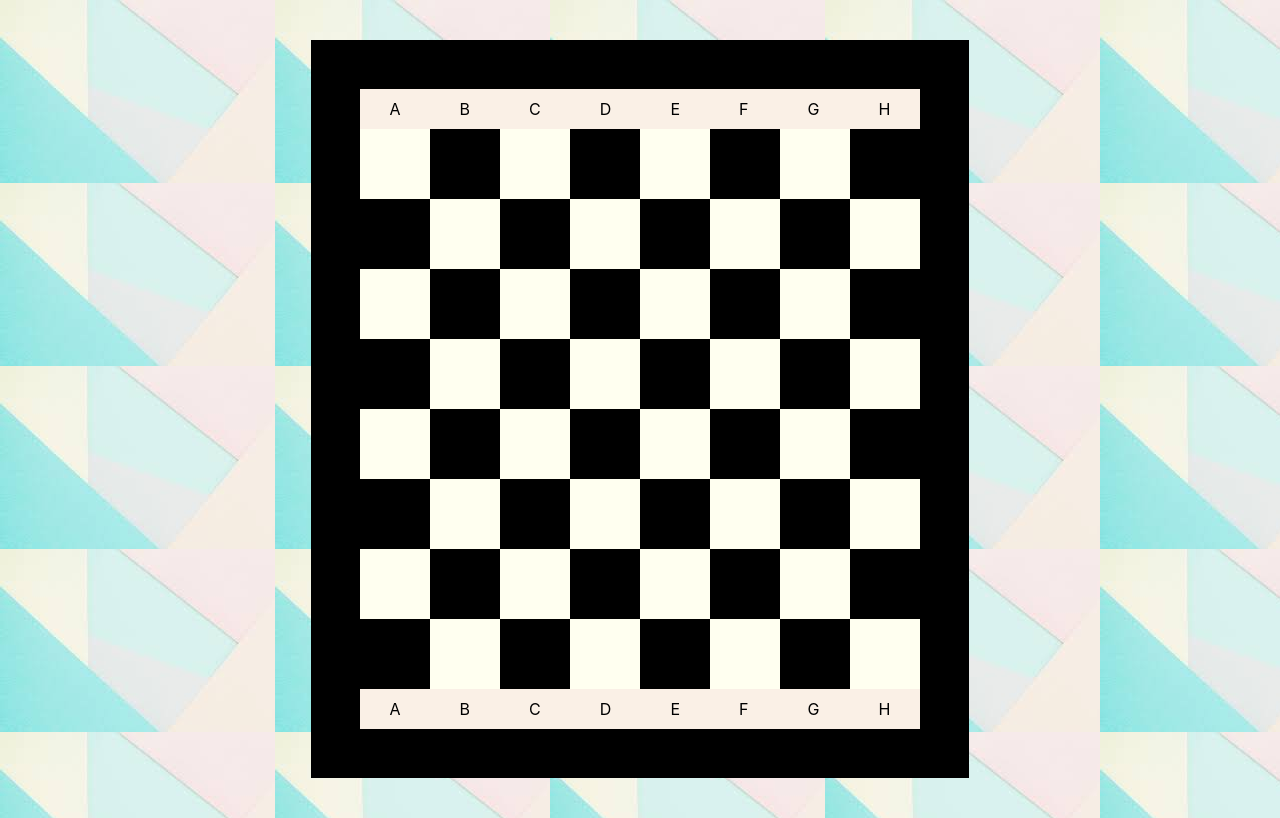
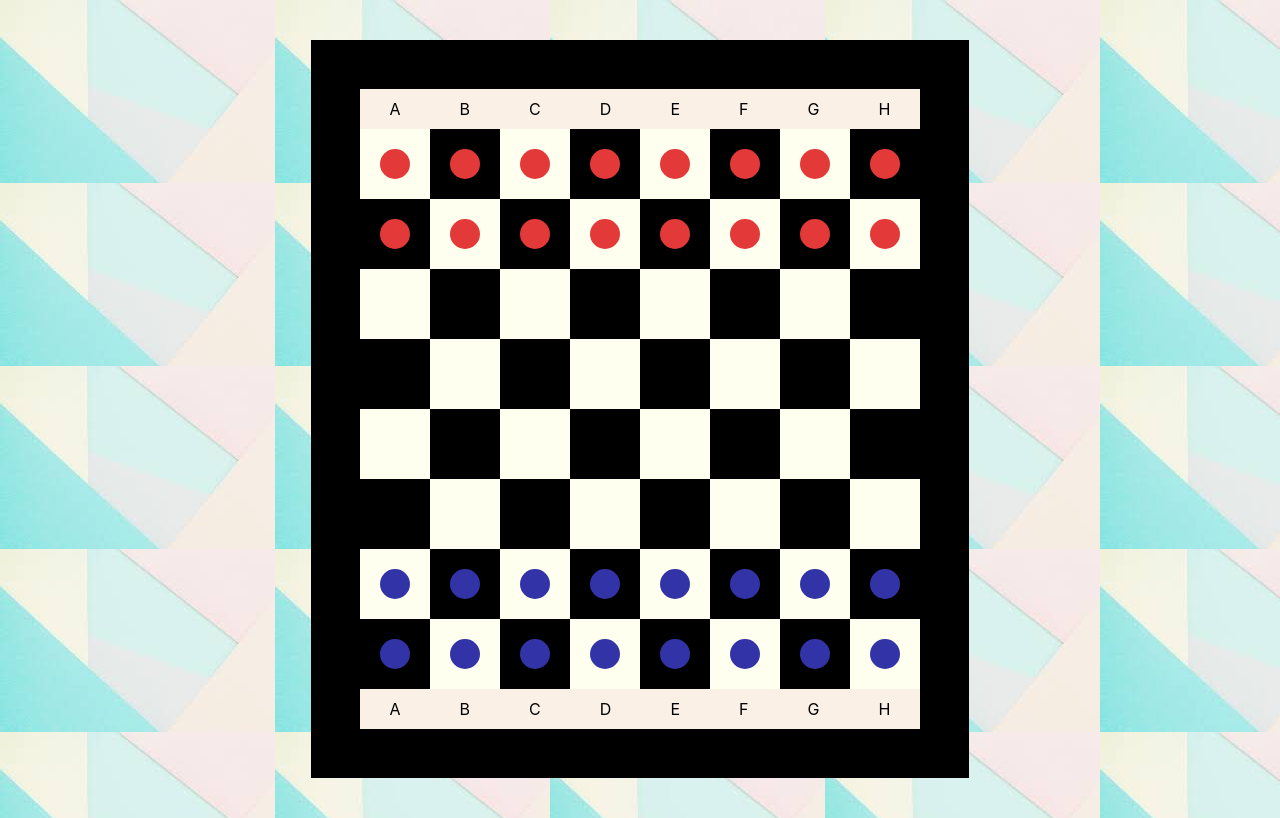
Before and after one commit to nemiasalc56/Chess-Trekkers, a React (Create React App) app: page / in a window 1280 px wide. Both pictures are taken after a click on the button "START MATCH". Built offline with nearby package versions, Linux system fonts and the light colour scheme.

Commit message:
added pieces to the board

```diff
--- a/src/ChessBoard/index.css
+++ b/src/ChessBoard/index.css
@@ -69,3 +69,14 @@
   border: 1px red solid;
   height: 30px;
 }
+
+.red-circle {
+  border-radius: 50%;
+  background-color: rgb(228, 57, 57);
+  height: 30px;
+}
+.blue-circle {
+  border-radius: 50%;
+  background-color: rgb(51, 51, 168);
+  height: 30px;
+}
--- a/src/ChessBoard/index.js
+++ b/src/ChessBoard/index.js
@@ -7,7 +7,17 @@ export default class ChessBoard extends Component {
 		super(props)
 
 		this.state = {
-			movement: []
+			movement: [],
+			board: [
+					['X', 'X', 'X', 'X', 'X', 'X', 'X', 'X'],
+					['X', 'X', 'X', 'X', 'X', 'X', 'X', 'X'],
+					[' ', ' ', ' ', ' ', ' ', ' ', ' ', ' '],
+					[' ', ' ', ' ', ' ', ' ', ' ', ' ', ' '],
+					[' ', ' ', ' ', ' ', ' ', ' ', ' ', ' '],
+					[' ', ' ', ' ', ' ', ' ', ' ', ' ', ' '],
+					['O', 'O', 'O', 'O', 'O', 'O', 'O', 'O'],
+					['O', 'O', 'O', 'O', 'O', 'O', 'O', 'O']
+				]
 
 		}
 	}
@@ -33,8 +43,16 @@ export default class ChessBoard extends Component {
 			boardInner.push(i)
 		}
 
+		const finalBoard = gameBoard.map(id => {
+			const element = this.state.board[id[0]][id[1]]
+			return (
+        <div onClick={this.onClick} key={id} className="box" id={"sq#" + id}>
+          {element === " " ? " " : element === "X" ? <div className="red-circle"></div> : <div className="blue-circle"></div>}
+        </div>
+      );
+		})
 
-	  return (
+	  	return (
 	    	<div className="board">
 				<div className="top">
 			    	<div className="board-inner">
@@ -47,11 +65,7 @@ export default class ChessBoard extends Component {
 			    	</div>
 			  	</div>
 
-			  	{gameBoard.map(id => {
-			  		return <div onClick={this.onClick} key={id}
-			  		className='box'
-			  		id={'sq#'+id}></div>
-			  	})}
+				{finalBoard}
 
 				<div className="bottom">
 			    	<div className="board-inner">
```
